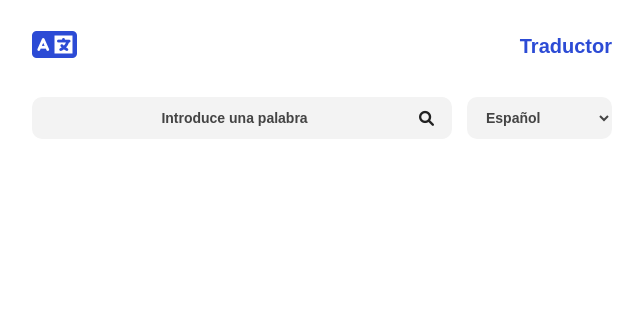
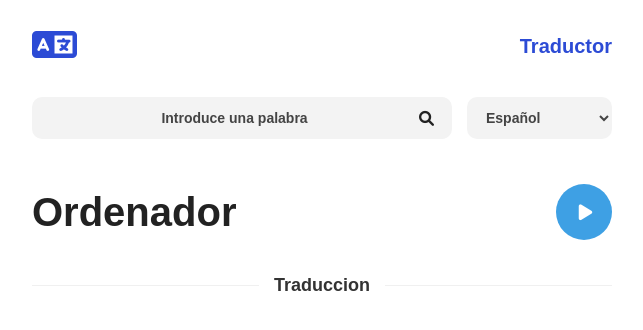
Before and after one commit to simbananayely12-alt/proyecto-traductor-Cevallos-Simbana, a plain HTML site: page index.html in a window 1280 px wide. Shown: the whole page, without its empty margins (318-961 px from the left). Drawn offline with Linux system fonts and the light colour scheme.

Commit message:
Parte 3: agrega palabra principal, boton play y subtitulo

```diff
--- a/index.html
+++ b/index.html
@@ -33,6 +33,24 @@
             </form>
 
         </section>
+
+        <main class="principal">
+            <!-- PARTE 3: Palabra y Subtítulo (Persona 2) -->
+            <div class="palabra">
+                <h2 class="palabra__titulo">Ordenador</h2>
+                <button class="palabra__reproducir" title="Escuchar pronunciación">
+                    <i class="fa-solid fa-play"></i>
+                </button>
+            </div>
+
+            <div class="subtitulo">
+                <span class="subtitulo__linea"></span>
+                <h3 class="subtitulo__texto">Traduccion</h3>
+                <span class="subtitulo__linea"></span>
+            </div>
+
+            <!-- PARTE 4: Definiciones y Sinónimos (Persona 2) -->
+        </main>
     </div>
 
 </body>
--- a/styles.css
+++ b/styles.css
@@ -88,3 +88,56 @@ body {
     outline: none;
     cursor: pointer;
 }
+
+/* Parte 3: Palabra y subtitulo */
+.palabra {
+    display: flex;
+    justify-content: space-between;
+    align-items: center;
+    margin-bottom: 35px;
+}
+
+.palabra__titulo {
+    font-size: 40px;
+    font-weight: 800;
+    color: #222222;
+}
+
+.palabra__reproducir {
+    width: 56px;
+    height: 56px;
+    border-radius: 50%;
+    border: none;
+    background-color: #3ea0e4;
+    color: #ffffff;
+    font-size: 18px;
+    cursor: pointer;
+    display: flex;
+    justify-content: center;
+    align-items: center;
+    padding-left: 3px;
+    transition: background-color 0.2s ease;
+}
+
+.palabra__reproducir:hover {
+    background-color: #2d87c7;
+}
+
+.subtitulo {
+    display: flex;
+    align-items: center;
+    gap: 15px;
+    margin-bottom: 35px;
+}
+
+.subtitulo__linea {
+    flex: 1;
+    height: 1px;
+    background-color: #f0f0f0;
+}
+
+.subtitulo__texto {
+    font-size: 18px;
+    font-weight: bold;
+    color: #333333;
+}
```
